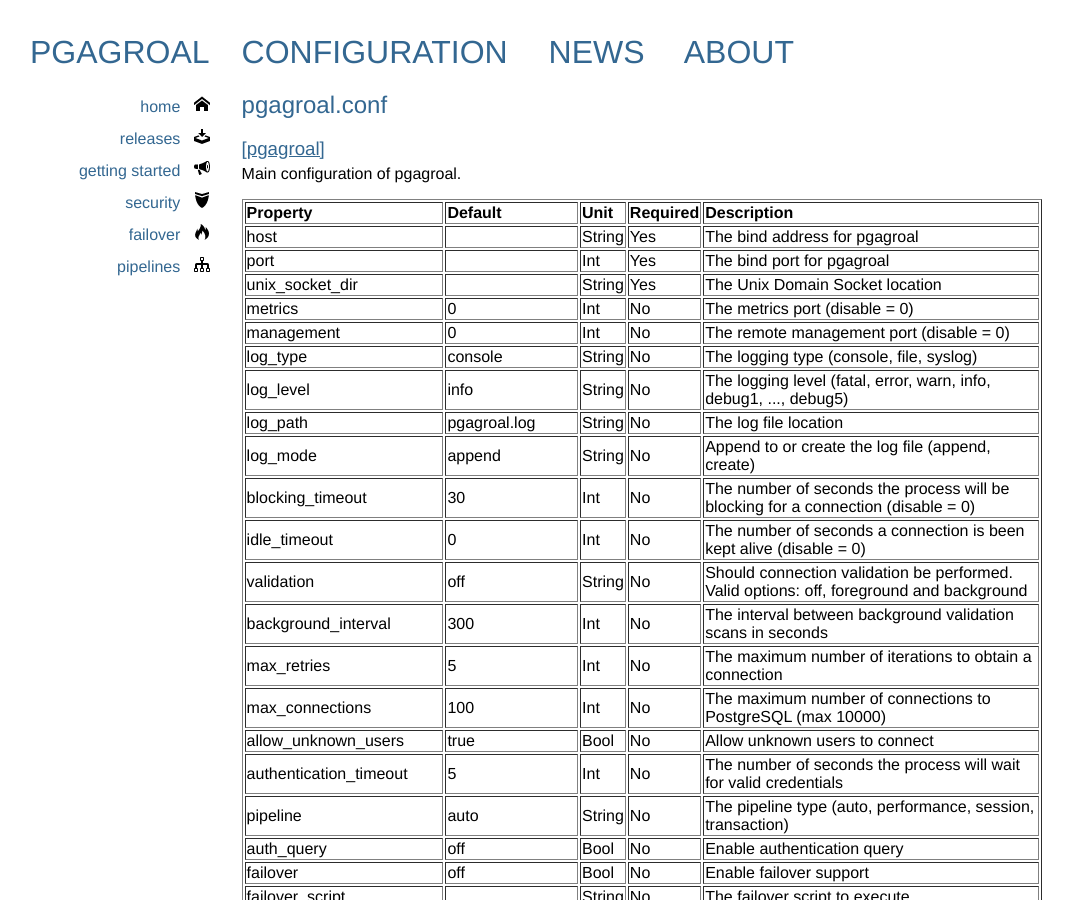
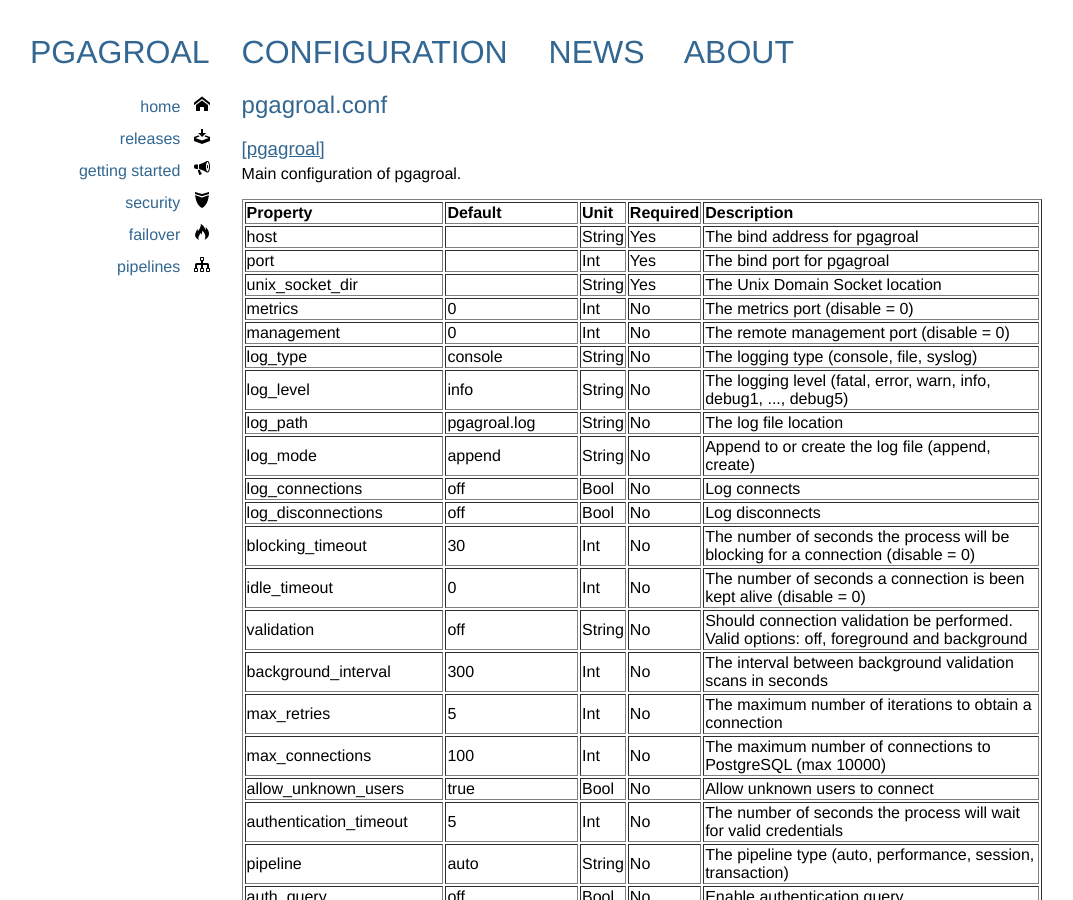
Before and after one commit to agroal/pgagroal, a Jekyll site: the page built from configuration.html, in a window 1280 px wide and 900 px high. Shown: the whole window, without its empty margins (10-1083 px from the left). Built offline with Jekyll 4.4.1, drawn with Linux system fonts in a browser that asks for light colours; some web fonts are replaced.

Commit message:
[#203] log_connections / log_disconnections

```diff
--- a/configuration.html
+++ b/configuration.html
@@ -88,6 +88,20 @@
           <td>String</td>
           <td>No</td>
           <td>Append to or create the log file (append, create)</td>
+        </tr>
+        <tr>
+          <td>log_connections</td>
+          <td>off</td>
+          <td>Bool</td>
+          <td>No</td>
+          <td>Log connects</td>
+        </tr>
+        <tr>
+          <td>log_disconnections</td>
+          <td>off</td>
+          <td>Bool</td>
+          <td>No</td>
+          <td>Log disconnects</td>
         </tr>
         <tr>
           <td>blocking_timeout</td>
```
